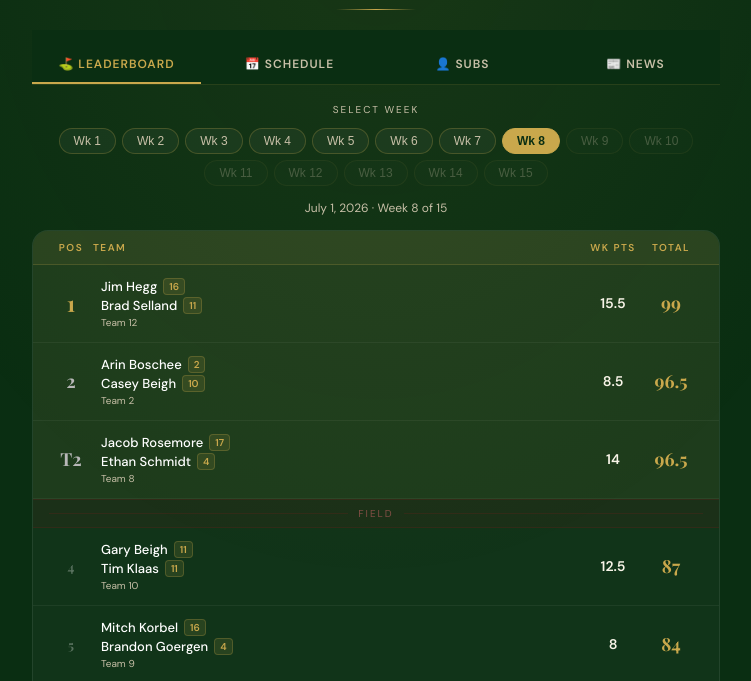
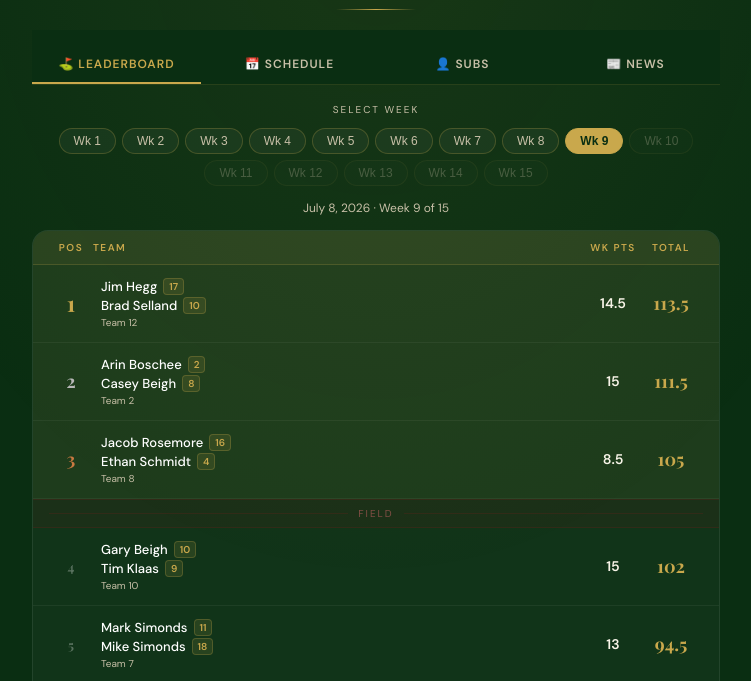
Before and after one commit to sddavis89/League-Schedule, a plain HTML site: page index.html in a window 1280 px wide. Shown: the part 93-774 px from the top of the page, without its empty margins (264-1015 px from the left). Drawn offline with nearby package versions, Linux system fonts and the light colour scheme.

Commit message:
Add files via upload

```diff
--- a/index.html
+++ b/index.html
@@ -357,19 +357,36 @@ const weeklyStandings={
     {rank:12,team:5,  p1hc:9,  p2hc:12, wkpts:0,   total:75},
     {rank:13,team:3,  p1hc:0,  p2hc:12, wkpts:5.5, total:72},
     {rank:14,team:1,  p1hc:18, p2hc:14, wkpts:9.5, total:71.5}
+  ]},
+  9:{date:"July 8, 2026",standings:[
+    {rank:1, team:12, p1hc:17, p2hc:10, wkpts:14.5,total:113.5},
+    {rank:2, team:2,  p1hc:2,  p2hc:8,  wkpts:15,  total:111.5},
+    {rank:3, team:8,  p1hc:16, p2hc:4,  wkpts:8.5, total:105},
+    {rank:4, team:10, p1hc:10, p2hc:9,  wkpts:15,  total:102},
+    {rank:5, team:7,  p1hc:11, p2hc:18, wkpts:13,  total:94.5},
+    {rank:6, team:6,  p1hc:4,  p2hc:13, wkpts:8,   total:90.5},
+    {rank:6, team:9,  p1hc:17, p2hc:4,  wkpts:6.5, total:90.5},
+    {rank:8, team:5,  p1hc:9,  p2hc:12, wkpts:15,  total:90},
+    {rank:9, team:13, p1hc:4,  p2hc:12, wkpts:6,   total:89.5},
+    {rank:10,team:4,  p1hc:8,  p2hc:9,  wkpts:12.5,total:88},
+    {rank:11,team:11, p1hc:12, p2hc:14, wkpts:6,   total:87.5},
+    {rank:12,team:14, p1hc:9,  p2hc:12, wkpts:6,   total:84.5},
+    {rank:13,team:1,  p1hc:16, p2hc:14, wkpts:12,  total:83.5},
+    {rank:14,team:3,  p1hc:0,  p2hc:12, wkpts:9,   total:81}
   ]}
 };
-const latestWeek=8;
+const latestWeek=9;
 const subs=[
   {name:"Stephen Davis",    hc:7,  weeksPlayed:7, lastPlayed:"Wk 8 — Jul 1"},
-  {name:"Ian McClanahan",   hc:8,  weeksPlayed:3, lastPlayed:"Wk 8 — Jul 1"},
-  {name:"Braylyn Baysinger",hc:15, weeksPlayed:3, lastPlayed:"Wk 6 — Jun 17"},
+  {name:"Ian McClanahan",   hc:6,  weeksPlayed:4, lastPlayed:"Wk 9 — Jul 8"},
+  {name:"Braylyn Baysinger",hc:17, weeksPlayed:4, lastPlayed:"Wk 9 — Jul 8"},
   {name:"Brody Uecker",     hc:18, weeksPlayed:1, lastPlayed:"Wk 2 — May 20"},
-  {name:"Reed Goergen",     hc:17, weeksPlayed:0, lastPlayed:"Not yet played"},
+  {name:"Reed Goergen",     hc:18, weeksPlayed:1, lastPlayed:"Wk 9 — Jul 8"},
   {name:"Wyatt Feistner",   hc:12, weeksPlayed:2, lastPlayed:"Wk 7 — Jun 24"},
   {name:"Will Simonds",     hc:18, weeksPlayed:1, lastPlayed:"Wk 5 — Jun 10"},
   {name:"Jim Vandenhemel",  hc:8,  weeksPlayed:2, lastPlayed:"Wk 8 — Jul 1"},
   {name:"Tim Voneye",       hc:13, weeksPlayed:2, lastPlayed:"Wk 7 — Jun 24"},
+  {name:"Kregg Krueger",    hc:1,  weeksPlayed:1, lastPlayed:"Wk 9 — Jul 8"},
 ];
 const schedule=[
   {week:1,date:"May 13, 2026",matchups:[[1,9],[2,5],[3,8],[4,12],[6,10],[7,11],[13,14]]},
```
